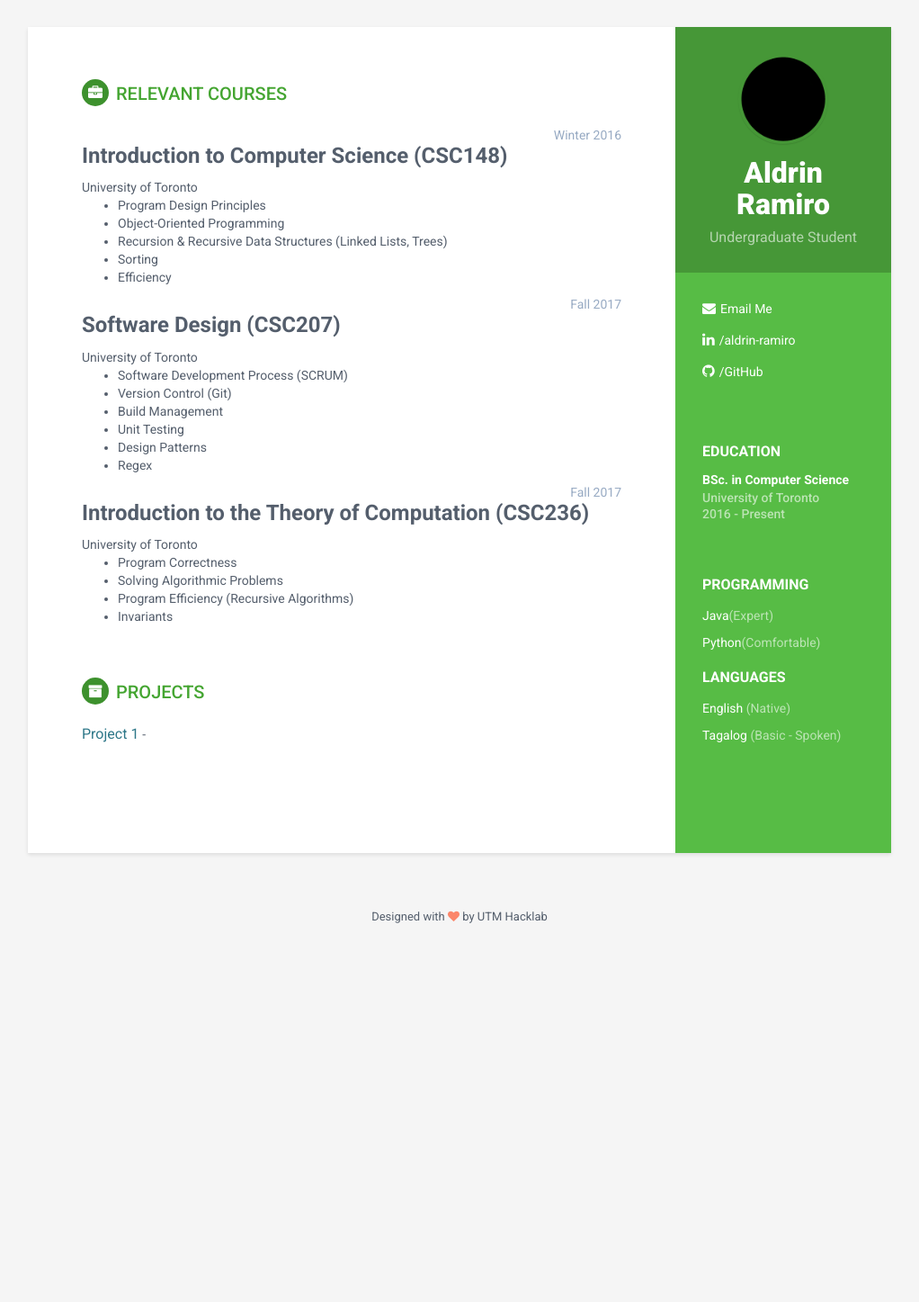
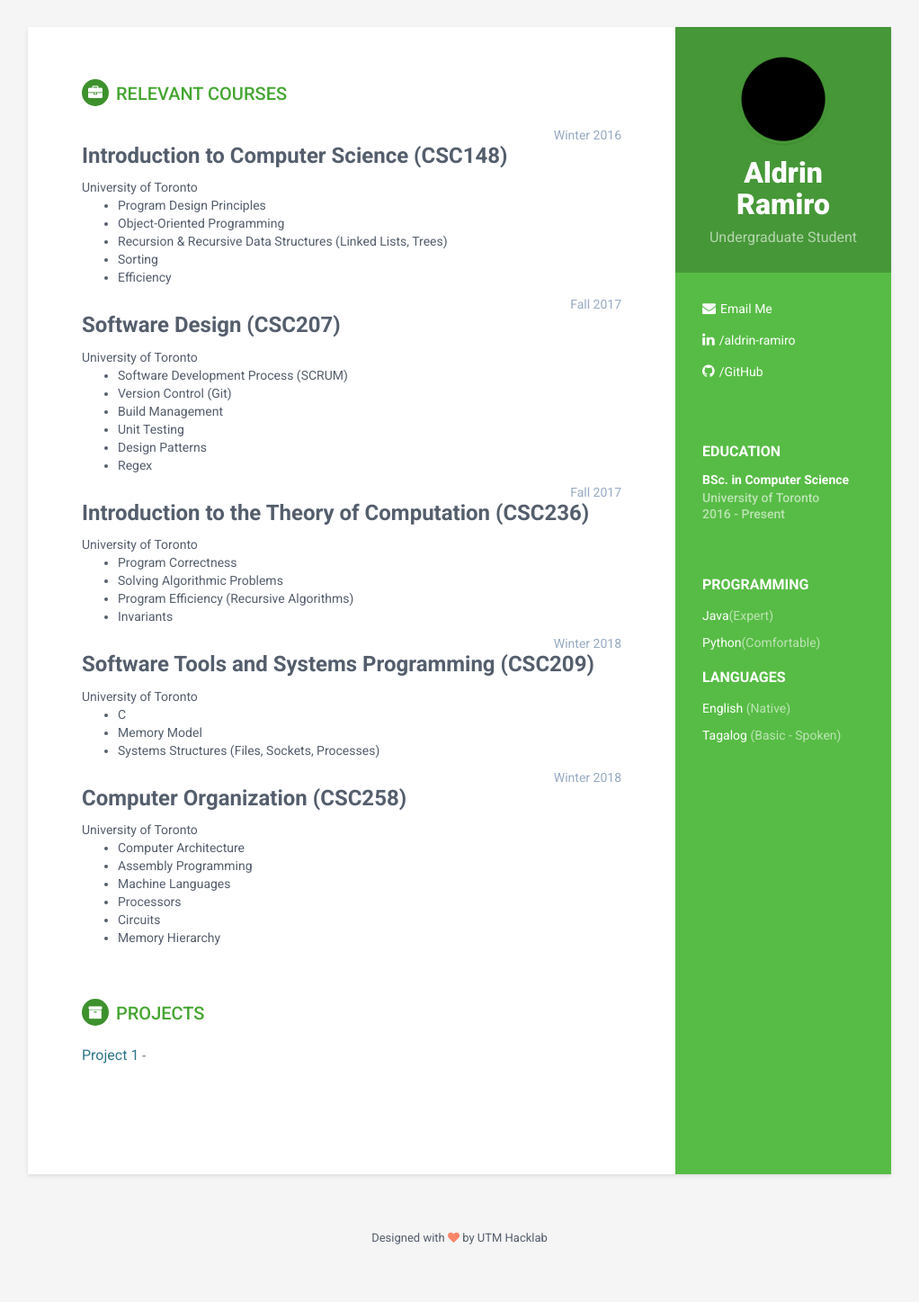
Before and after one commit to aldrinRamiro/aldrinRamiro.github.io, a Jekyll site: the page built from index.html, in a window 1280 px wide. Shown: the whole page at 90% size, without its empty margins (129-1151 px from the left). Built offline with Jekyll 4.4.1, drawn with Linux system fonts in a browser that asks for light colours; before the commit the page ends 1090 px from its top, so only the background shows below that.

Commit message:
Updated courses

```diff
--- a/_data/courses.yml
+++ b/_data/courses.yml
@@ -27,3 +27,22 @@
     - point: Solving Algorithmic Problems
     - point: Program Efficiency (Recursive Algorithms)
     - point: Invariants
+
+- name: Software Tools and Systems Programming (CSC209)
+  school: University of Toronto
+  date: Winter 2018
+  details:
+    - point: C
+    - point: Memory Model
+    - point: Systems Structures (Files, Sockets, Processes)
+
+- name: Computer Organization (CSC258)
+  school: University of Toronto
+  date: Winter 2018
+  details:
+    - point: Computer Architecture
+    - point: Assembly Programming
+    - point: Machine Languages
+    - point: Processors
+    - point: Circuits
+    - point: Memory Hierarchy
```
